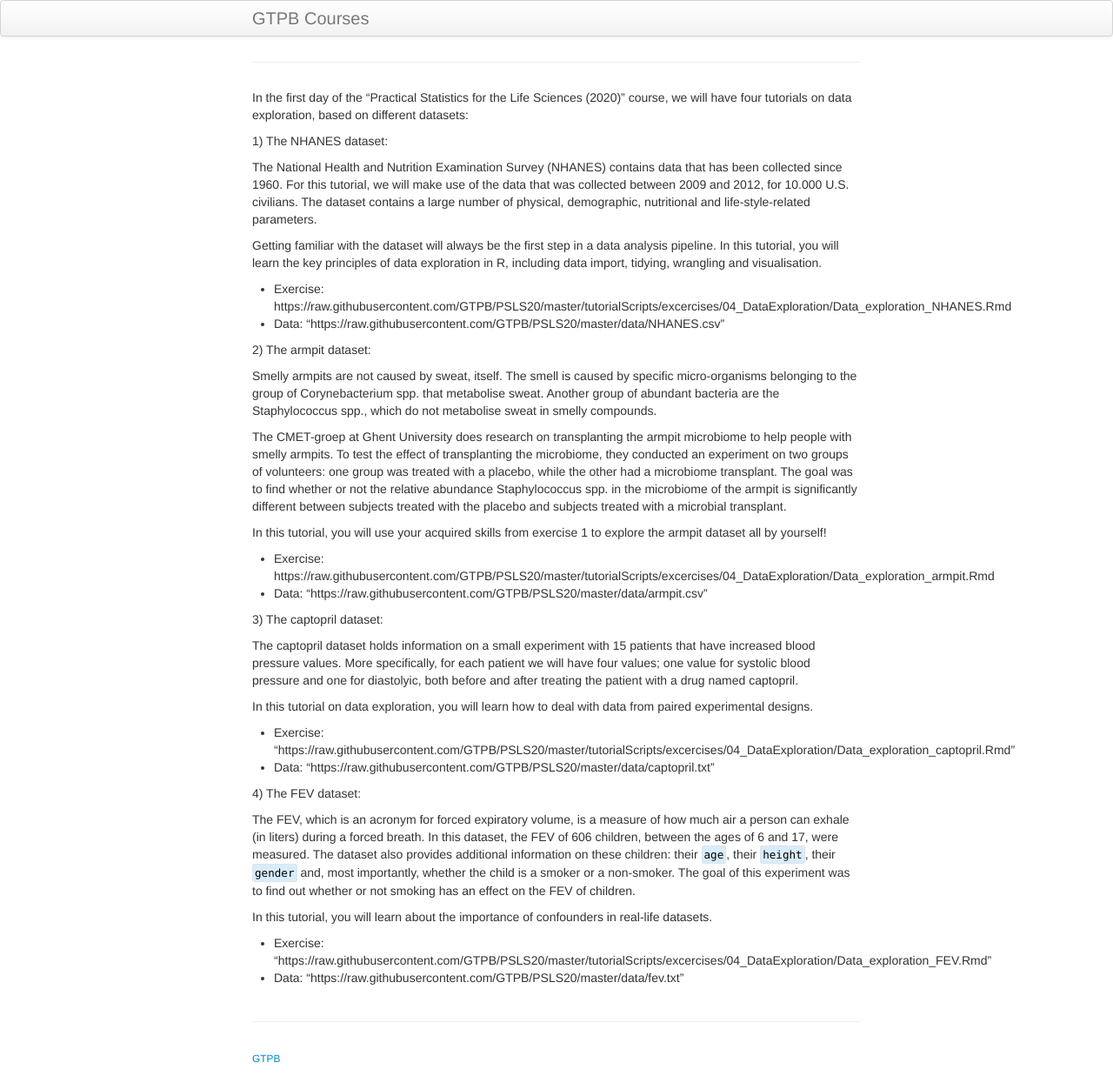
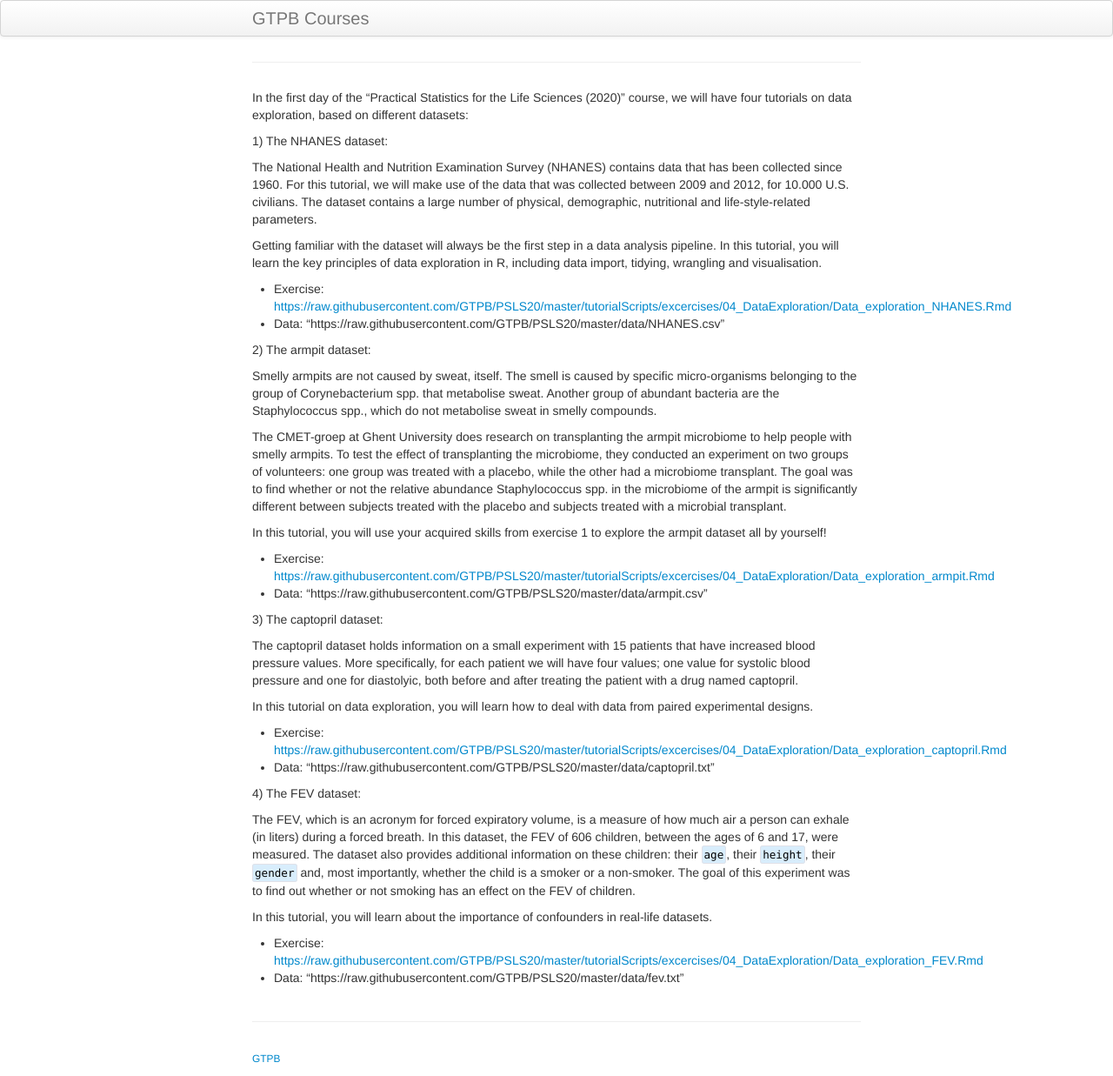
Before and after one commit to GTPB/PSLS20, a Jekyll site: the page built from pages/04_dataExploration.md, in a window 1280 px wide. Shown: the whole page at 87% size. Built offline with Jekyll 4.4.1, drawn with Linux system fonts in a browser that asks for light colours; our own code applies the rules of GitHub Pages for plain Markdown files; part of the change alters nothing that is shown.

```diff
--- a/pages/04_dataExploration.md
+++ b/pages/04_dataExploration.md
@@ -9,7 +9,7 @@ The dataset contains a large number of physical, demographic, nutritional and li
 Getting familiar with the dataset will always be the first step in a data analysis pipeline.
 In this tutorial, you will learn the key principles of data exploration in R, including data import, tidying, wrangling and visualisation.
 
-- Exercise: https://raw.githubusercontent.com/GTPB/PSLS20/master/tutorialScripts/excercises/04_DataExploration/Data_exploration_NHANES.Rmd
+- Exercise: [https://raw.githubusercontent.com/GTPB/PSLS20/master/tutorialScripts/excercises/04_DataExploration/Data_exploration_NHANES.Rmd](https://raw.githubusercontent.com/GTPB/PSLS20/master/tutorialScripts/excercises/04_DataExploration/Data_exploration_NHANES.Rmd)
 - Data: "https://raw.githubusercontent.com/GTPB/PSLS20/master/data/NHANES.csv"
 
 2) The armpit dataset:
@@ -26,7 +26,7 @@ and subjects treated with a microbial transplant.
 
 In this tutorial, you will use your acquired skills from exercise 1 to explore the armpit dataset all by yourself!
 
-- Exercise: https://raw.githubusercontent.com/GTPB/PSLS20/master/tutorialScripts/excercises/04_DataExploration/Data_exploration_armpit.Rmd
+- Exercise: [https://raw.githubusercontent.com/GTPB/PSLS20/master/tutorialScripts/excercises/04_DataExploration/Data_exploration_armpit.Rmd](https://raw.githubusercontent.com/GTPB/PSLS20/master/tutorialScripts/excercises/04_DataExploration/Data_exploration_armpit.Rmd)
 - Data: "https://raw.githubusercontent.com/GTPB/PSLS20/master/data/armpit.csv"
 
 
@@ -38,7 +38,7 @@ both before and after treating the patient with a drug named captopril.
 
 In this tutorial on data exploration, you will learn how to deal with data from paired experimental designs.
 
-- Exercise: "https://raw.githubusercontent.com/GTPB/PSLS20/master/tutorialScripts/excercises/04_DataExploration/Data_exploration_captopril.Rmd"
+- Exercise: [https://raw.githubusercontent.com/GTPB/PSLS20/master/tutorialScripts/excercises/04_DataExploration/Data_exploration_captopril.Rmd](https://raw.githubusercontent.com/GTPB/PSLS20/master/tutorialScripts/excercises/04_DataExploration/Data_exploration_captopril.Rmd)
 - Data: "https://raw.githubusercontent.com/GTPB/PSLS20/master/data/captopril.txt"
 
 4) The FEV dataset:
@@ -51,5 +51,5 @@ The goal of this experiment was to find out whether or not smoking has an effect
 In this tutorial, you will learn about the importance of confounders in real-life datasets.
 
 
-- Exercise: "https://raw.githubusercontent.com/GTPB/PSLS20/master/tutorialScripts/excercises/04_DataExploration/Data_exploration_FEV.Rmd"
+- Exercise: [https://raw.githubusercontent.com/GTPB/PSLS20/master/tutorialScripts/excercises/04_DataExploration/Data_exploration_FEV.Rmd](https://raw.githubusercontent.com/GTPB/PSLS20/master/tutorialScripts/excercises/04_DataExploration/Data_exploration_FEV.Rmd)
 - Data: "https://raw.githubusercontent.com/GTPB/PSLS20/master/data/fev.txt"
```
